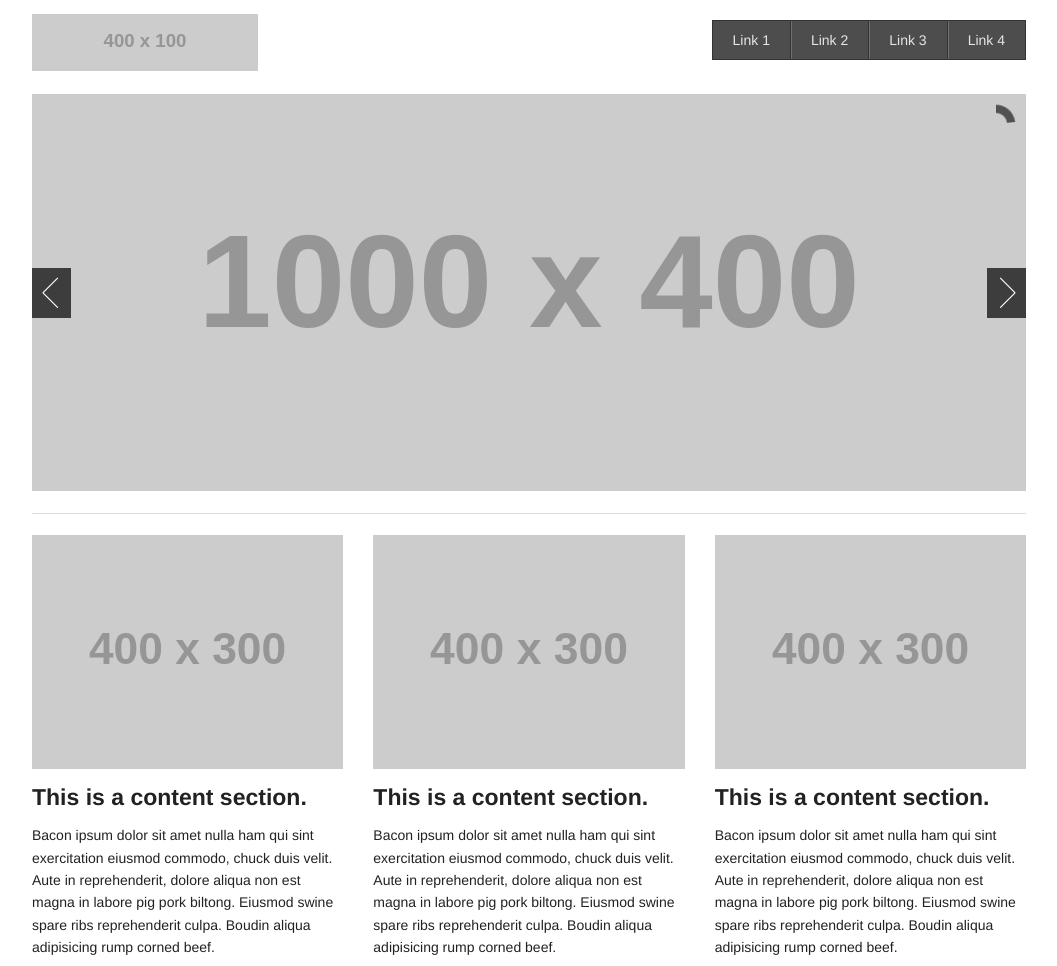
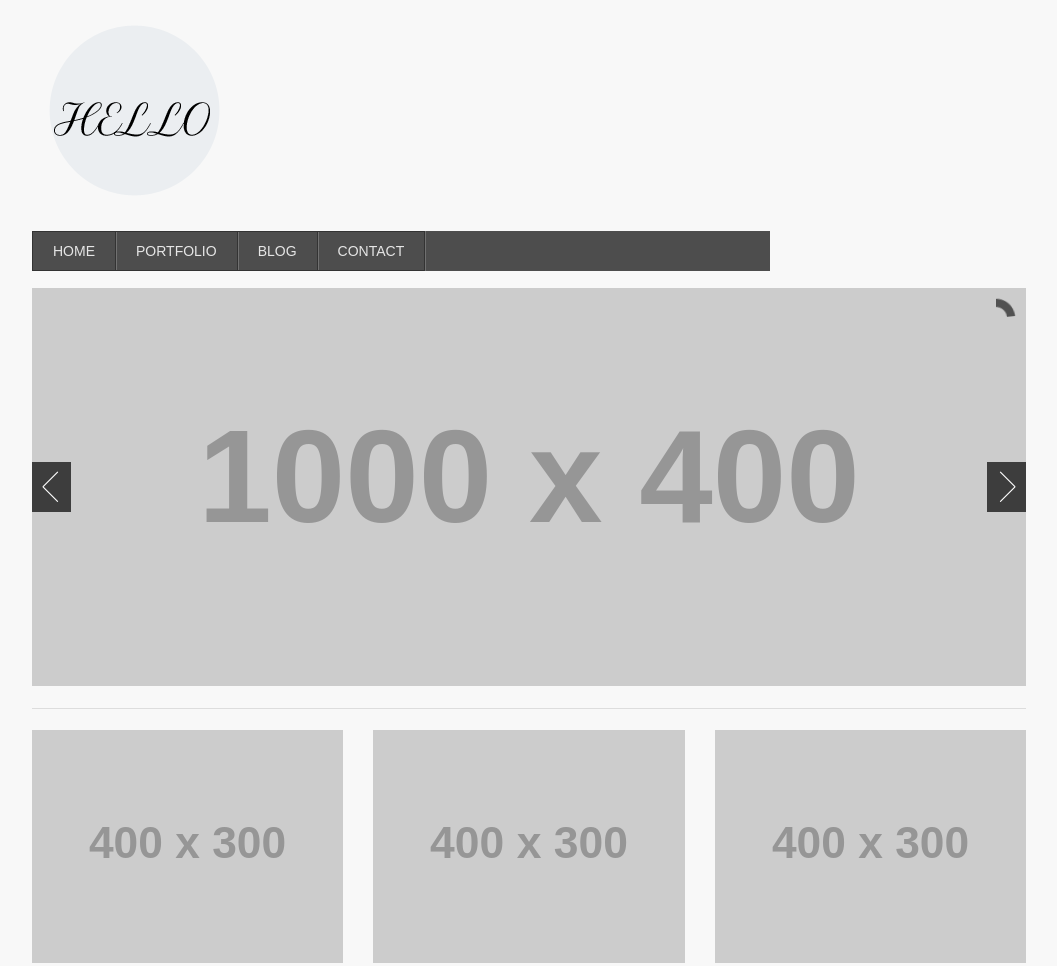
Before and after one commit to stephenfjohnson/hello-theme.github.io, a plain HTML site: page index.html in a window 1280 px wide. Shown: the top 966 px of the page, without its empty margins (111-1168 px from the left). Drawn offline with Linux system fonts and the light colour scheme; placeholder pictures from the web are drawn by us.

Commit message:
Major First Edit

```diff
--- a/index.html
+++ b/index.html
@@ -19,8 +19,9 @@
   -->
 
   <!-- Included CSS Files (Compressed) -->
-  <link rel="stylesheet" href="stylesheets/foundation.min.css">
+  <link rel="stylesheet" href="stylesheets/foundation.css">
   <link rel="stylesheet" href="stylesheets/app.css">
+  <link href='http://fonts.googleapis.com/css?family=Josefin+Sans' rel='stylesheet' type='text/css'>
 
   <script src="javascripts/modernizr.foundation.js"></script>
 
@@ -35,15 +36,14 @@
   <!-- Header and Nav -->
 
   <div class="row">
-    <div class="three columns">
-      <h1><img src="http://placehold.it/400x100&text=Logo" /></h1>
-    </div>
+    <h1><img src="images/logo.png" /></h1>
+
     <div class="nine columns">
       <ul class="nav-bar right">
-        <li><a href="#">Link 1</a></li>
-        <li><a href="#">Link 2</a></li>
-        <li><a href="#">Link 3</a></li>
-        <li><a href="#">Link 4</a></li>
+        <li><a href="#">HOME</a></li>
+        <li><a href="#">PORTFOLIO</a></li>
+        <li><a href="#">BLOG</a></li>
+        <li><a href="#">CONTACT</a></li>
       </ul>
     </div>
   </div>
--- a/stylesheets/foundation.css
+++ b/stylesheets/foundation.css
@@ -4,7 +4,7 @@
 
 html { font-size: 62.5%; }
 
-body { background: white; font-family: "Helvetica Neue", "Helvetica", Helvetica, Arial, sans-serif; font-size: 14px; line-height: 1; color: #222222; position: relative; -webkit-font-smoothing: antialiased; }
+body { background: #f8f8f8; font-family: 'Josefin Sans', sans-serif; font-size: 14px; line-height: 1; color: #222222; position: relative; -webkit-font-smoothing: antialiased; }
 
 /* Links ---------------------- */
 a { color: #2ba6cb; text-decoration: none; line-height: inherit; }
@@ -522,7 +522,7 @@ div.button-bar ul.button-group { float: left; margin-right: 8px; }
 div.button-bar ul.button-group:last-child { margin-left: 0; }
 
 /* Requires globals.css */
-.nav-bar { height: 40px; background: #4d4d4d; margin-top: 20px; padding: 0; }
+.nav-bar { height: 40px; background: #4d4d4d; margin-top: 0em; padding: 0; width: 100%; font-family: 'Josefin Slab', sans-serif; }
 .nav-bar > li { float: left; display: block; position: relative; padding: 0; margin: 0; border: 1px solid #333333; border-right: none; line-height: 38px; -webkit-box-shadow: 1px 0 0 rgba(255, 255, 255, 0.2) inset; -moz-box-shadow: 1px 0 0 rgba(255, 255, 255, 0.2) inset; box-shadow: 1px 0 0 rgba(255, 255, 255, 0.2) inset; }
 .nav-bar > li:first-child { -webkit-box-shadow: 0 0 0; -moz-box-shadow: 0 0 0; box-shadow: 0 0 0; }
 .nav-bar > li:last-child { border-right: solid 1px #333333; -webkit-box-shadow: 1px 0 0 rgba(255, 255, 255, 0.2) inset, 1px 0 0 rgba(255, 255, 255, 0.2); -moz-box-shadow: 1px 0 0 rgba(255, 255, 255, 0.2) inset, 1px 0 0 rgba(255, 255, 255, 0.2); box-shadow: 1px 0 0 rgba(255, 255, 255, 0.2) inset, 1px 0 0 rgba(255, 255, 255, 0.2); }
```
Also changed, not shown: images/logo.png (added), javascripts/modernizr.foundation.js, 1 other file.
